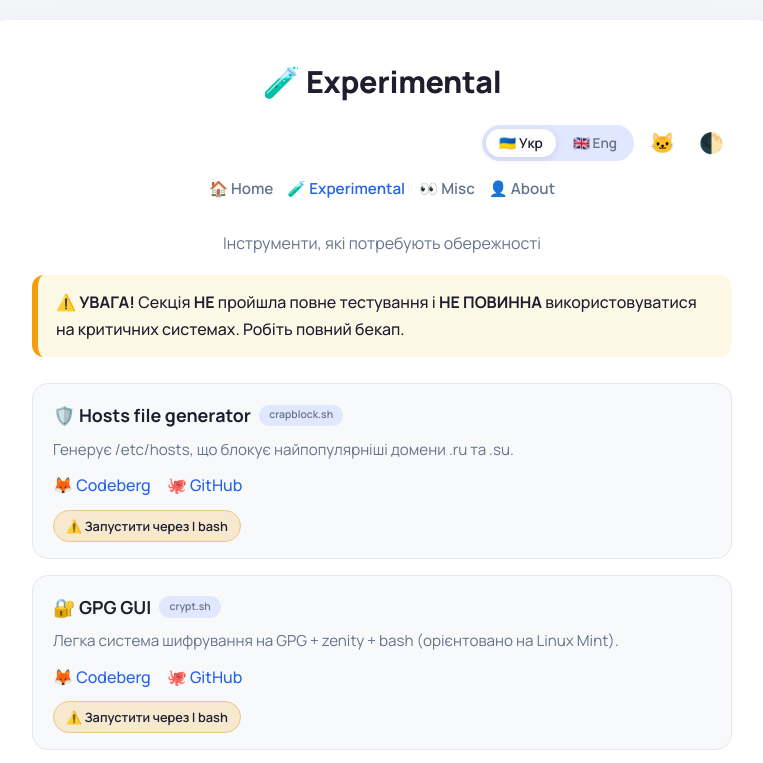
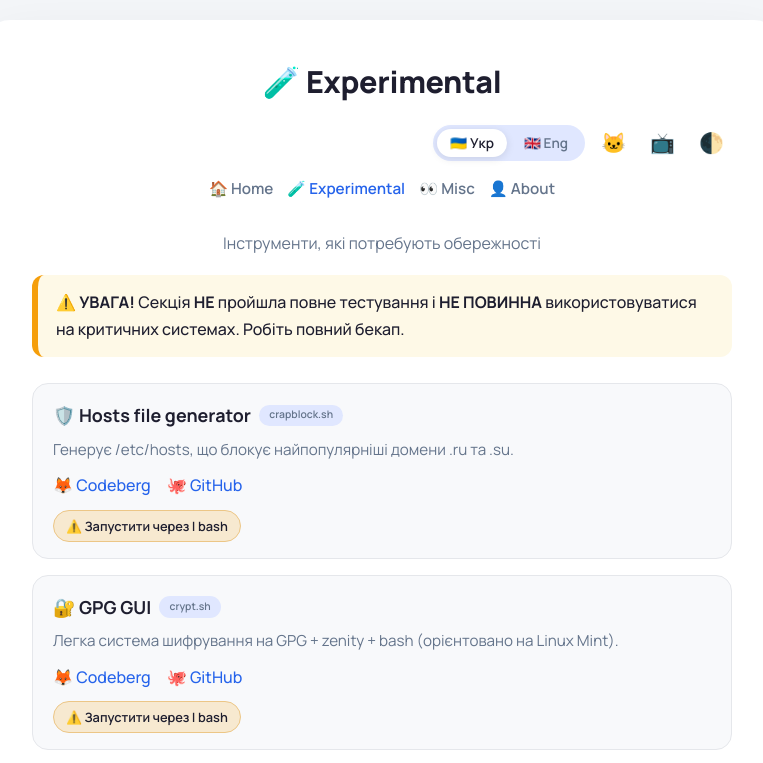
Before and after one commit to ualinuxoid/ualinuxoid.github.io, a plain HTML site: page experimental/index.html in a window 1280 px wide. Shown: the top 763 px of the page, without its empty margins (258-1021 px from the left). Drawn offline with Linux system fonts and the light colour scheme.

Commit message:
Add pipes (📺) button next to cat in header on /experimental

```diff
--- a/experimental/index.html
+++ b/experimental/index.html
@@ -208,6 +208,7 @@
                 <button class="lang-btn" data-lang="en" type="button">🇬🇧 Eng</button>
             </div>
             <a class="icon-btn" href="/cat/" title="🐱" aria-label="Cat easter egg">🐱</a>
+            <a class="icon-btn" href="/pipes/" title="📺" aria-label="Pipes screensaver">📺</a>
             <button class="icon-btn" id="themeToggle" type="button" aria-label="Toggle theme">🌓</button>
         </div>
         <div class="nav">
```
